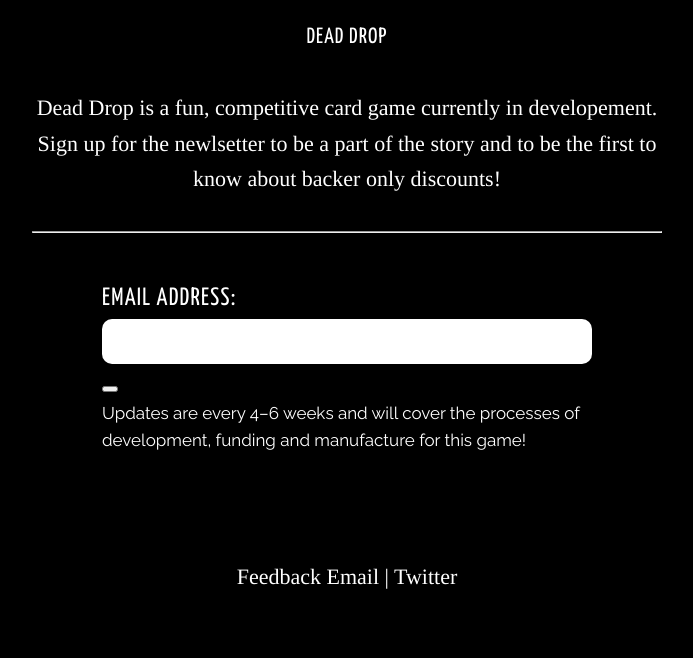
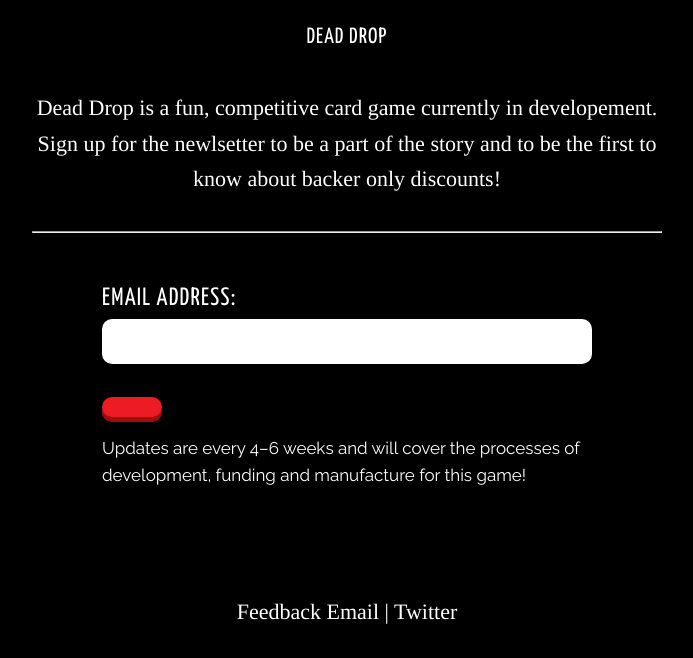
Before and after one commit to agpreynolds/DeadDrop, a React (Create React App) app: page / in a window 1280 px wide. Shown: the top 658 px of the page, without its empty margins (293-986 px from the left). Built offline with nearby package versions, Linux system fonts and the light colour scheme.

Commit message:
Add basic button styling

```diff
--- a/src/styles/App.css
+++ b/src/styles/App.css
@@ -69,7 +69,11 @@ small, .small {
 label {
   font-size: 2.5rem; }
 
-input {
+input, .button,
+a.button,
+button,
+input[type="button"],
+input[type="submit"] {
   -webkit-appearance: none;
   border-radius: 10px;
   border: 0;
@@ -80,13 +84,63 @@ input {
   font-weight: 700;
   display: block;
   width: 100%;
-  padding: 10px 16px; }
+  padding: 10px 16px;
+  margin-bottom: 1.76rem; }
+  input:focus, .button:focus,
+  button:focus {
+    outline: none; }
 
-input[type="checkbox"] {
+input[type="checkbox"],
+[type="checkbox"].button,
+button[type="checkbox"],
+input[type="radio"], [type="radio"].button,
+button[type="radio"] {
+  display: inline-block;
+  width: auto;
+  margin: 0; }
+
+input[type="checkbox"], [type="checkbox"].button,
+button[type="checkbox"] {
   -webkit-appearance: checkbox; }
 
-input[type="radio"] {
+input[type="radio"], [type="radio"].button,
+button[type="radio"] {
   -webkit-appearance: radio; }
+
+input[type="number"], [type="number"].button,
+button[type="number"] {
+  text-align: center; }
+
+.button,
+a.button,
+button,
+[type="button"].button,
+button[type="button"],
+input[type="button"],
+[type="submit"].button,
+button[type="submit"],
+input[type="submit"] {
+  width: auto;
+  display: inline-block;
+  padding: 10px 30px;
+  background: #ed1c24;
+  color: #fff;
+  font-family: "Yanone Kaffeesatz", "Raleway", "Helvetica Neue", Helvetica, Arial, sans-serif;
+  text-transform: uppercase;
+  letter-spacing: 0.05em;
+  box-shadow: 0 5px 0 0 #a10e12;
+  position: relative; }
+  .button:focus,
+  a.button:focus,
+  button:focus,
+  [type="button"].button:focus,
+  button[type="button"]:focus,
+  input[type="button"]:focus,
+  [type="submit"].button:focus,
+  button[type="submit"]:focus,
+  input[type="submit"]:focus {
+    box-shadow: 0 0 0 0 #a10e12;
+    top: 5px; }
 
 #root {
   max-width: 670px;
--- a/src/styles/components/_buttons.scss
+++ b/src/styles/components/_buttons.scss
@@ -0,0 +1,30 @@
+.button,
+a.button,
+button,
+input[type="button"],
+input[type="submit"]{
+	@extend input;
+	width: auto;
+	display: inline-block;
+	padding: 10px 30px;
+	background: $red;
+	color: #fff;
+	font-family: $yanone-font-stack;
+	text-transform: uppercase;
+	letter-spacing: 0.05em;
+	box-shadow: 0 5px 0 0 $red-dark;
+	position: relative;
+
+	&:focus{
+		box-shadow: 0 0 0 0 $red-dark;
+		top: 5px;
+	}
+}
+
+.button.button--small,
+a.button.button--small,
+button.button--small,
+input[type="button"].button--small,
+input[type="submit"].button--small{
+
+}
```
Also changed, not shown: src/styles/components/_inputs.scss (+16 -0 lines).
